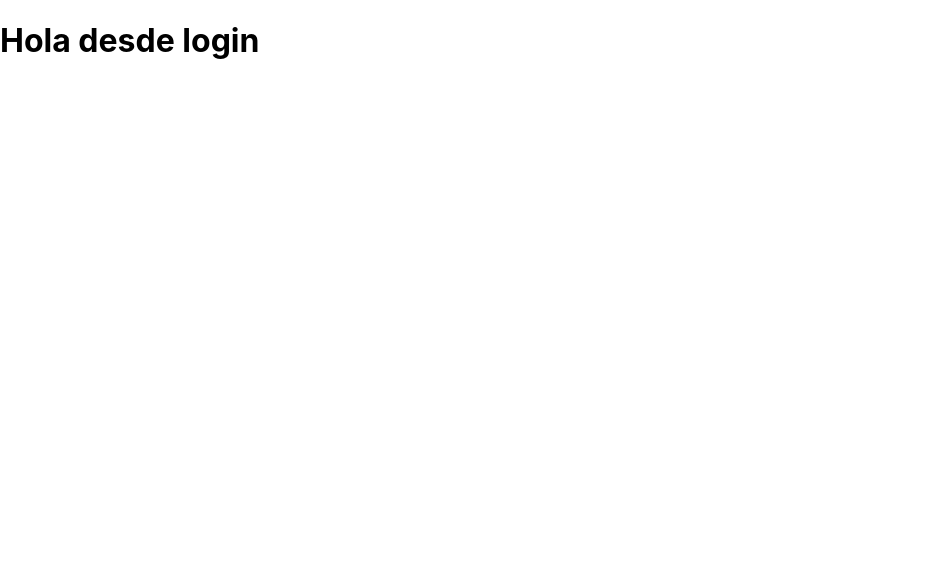
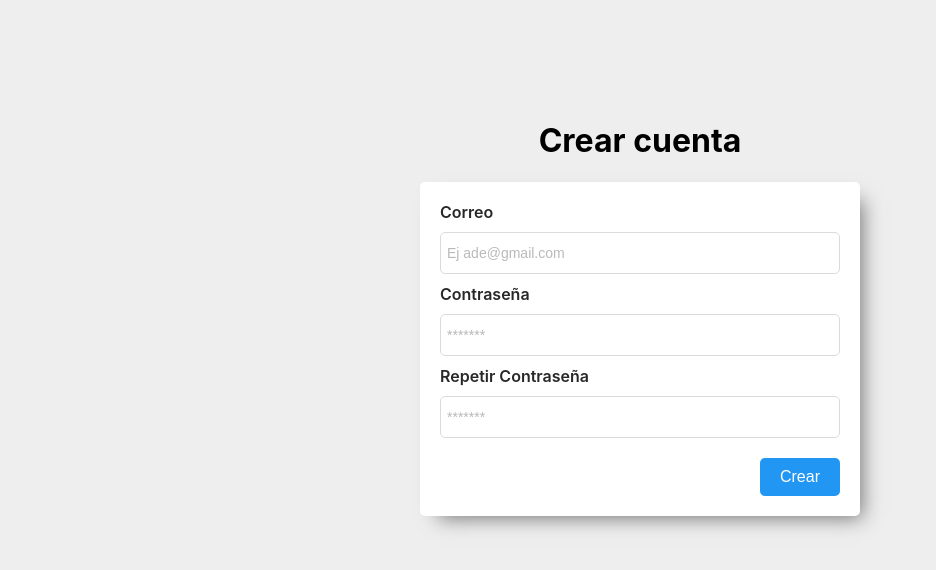
Before and after one commit to adecuellarv/ade-cuellar-react-test, a React (Create React App) app: page / in a window 1280 px wide. Shown: the top 570 px of the page, without its empty margins (0-936 px from the left). Built offline with nearby package versions, Linux system fonts and the light colour scheme.

Commit message:
layout login

```diff
--- a/package.json
+++ b/package.json
@@ -13,6 +13,7 @@
     "react": "^18.3.1",
     "react-dom": "^18.3.1",
     "react-scripts": "5.0.1",
+    "sass": "^1.80.3",
     "typescript": "^4.9.5",
     "web-vitals": "^2.1.4"
   },
--- a/src/index.css
+++ /dev/null
@@ -1,13 +0,0 @@
-body {
-  margin: 0;
-  font-family: -apple-system, BlinkMacSystemFont, 'Segoe UI', 'Roboto', 'Oxygen',
-    'Ubuntu', 'Cantarell', 'Fira Sans', 'Droid Sans', 'Helvetica Neue',
-    sans-serif;
-  -webkit-font-smoothing: antialiased;
-  -moz-osx-font-smoothing: grayscale;
-}
-
-code {
-  font-family: source-code-pro, Menlo, Monaco, Consolas, 'Courier New',
-    monospace;
-}
--- /dev/null
+++ b/src/index.scss
@@ -0,0 +1,69 @@
+body {
+  margin: 0;
+  font-family: -apple-system, BlinkMacSystemFont, 'Segoe UI', 'Roboto', 'Oxygen',
+    'Ubuntu', 'Cantarell', 'Fira Sans', 'Droid Sans', 'Helvetica Neue',
+    sans-serif;
+  -webkit-font-smoothing: antialiased;
+  -moz-osx-font-smoothing: grayscale;
+  background: #eee;
+}
+
+code {
+  font-family: source-code-pro, Menlo, Monaco, Consolas, 'Courier New',
+    monospace;
+}
+
+.text-center {
+  text-align: center;
+}
+
+.container-input {
+  margin-bottom: 10px;
+  label {
+    font-size: 16px;
+    color: rgb(40, 40, 40);
+    font-weight: 600;
+  }
+  input {
+    margin-top: 10px;
+    padding: 12px 6px;
+    width: 100%;
+    box-sizing: border-box;
+    font-size: 14px;
+    border: 1px solid #dbdbdb;
+    border-radius: 5px;
+    &::placeholder {
+      opacity: 0.5;
+    }
+  }
+}
+
+.container-button {
+  margin-top: 20px;
+  .d-right {
+    text-align: right;
+  }
+  .button {
+    padding: 10px 20px;
+    border: none;
+    border-radius: 5px;
+    font-size: 16px;
+    cursor: pointer;
+    transition: background-color 0.3s, transform 0.2s;
+
+    &:active {
+      transform: scale(0.95);
+    }
+  }
+  .b-blue {
+    background: #2196F3;
+    color: #fff;
+    &:hover {
+      background-color: #50b1ff;
+    }
+    &:focus {
+      outline: none;
+      box-shadow: 0 0 5px #50b1ff;
+    }
+  }
+}
--- a/src/index.tsx
+++ b/src/index.tsx
@@ -1,6 +1,6 @@
 import React from 'react';
 import ReactDOM from 'react-dom/client';
-import './index.css';
+import './index.scss';
 import Login from './pages/login/Login';
 import reportWebVitals from './reportWebVitals';
 
--- a/src/pages/login/Login.tsx
+++ b/src/pages/login/Login.tsx
@@ -1,9 +1,40 @@
 import React from 'react';
+import './styles.scss';
 
 const Login: React.FC = () => {
   return (
-    <div>
-      <h1>Hola desde login</h1>
+    <div className='container-login'>
+      <div className='text-center'>
+        <h1>Crear cuenta</h1>
+      </div>
+      <div className='div-login'>
+        <div className='container-input'>
+          <label>Correo</label>
+          <input
+            type='email'
+            placeholder='Ej ade@gmail.com'
+          />
+        </div>
+        <div className='container-input'>
+          <label>Contraseña</label>
+          <input
+            type='password'
+            placeholder='*******'
+          />
+        </div>
+        <div className='container-input'>
+          <label>Repetir Contraseña</label>
+          <input
+            type='password'
+            placeholder='*******'
+          />
+        </div>
+        <div className='container-button'>
+          <div className='d-right'>
+            <button className='button b-blue'>Crear</button>
+          </div>
+        </div>
+      </div>
     </div>
   );
 };
--- /dev/null
+++ b/src/pages/login/styles.scss
@@ -0,0 +1,12 @@
+.container-login {
+  padding-top: 100px;
+  .div-login {
+    position: relative;
+    width: 400px;
+    margin: 0 auto;
+    background: #fff;
+    padding: 20px;
+    border-radius: 5px;
+    box-shadow: 10px 10px 19px -8px rgba(117,117,117,1);
+  }
+}
```
Also changed, not shown: 1 other file (tests, documents, lock files or other folders).
